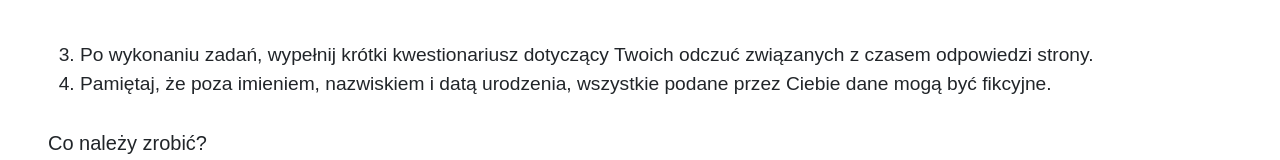
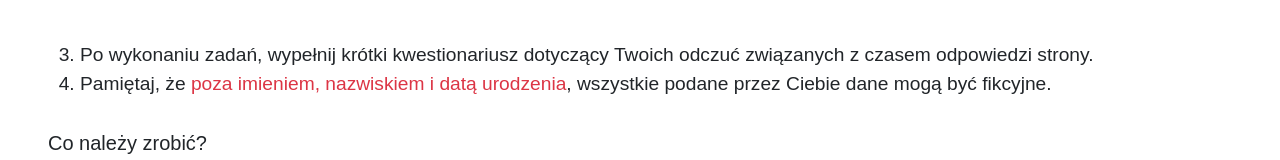
Before and after one commit to milo00/easy-shop, a React (Create React App) app in the folder frontend/: page /instrukcje in a window 1280 px wide. Shown: the part 537-697 px from the top of the page. Built offline with nearby package versions, Linux system fonts and the light colour scheme; no server answers; a web font is replaced by a local one.

Commit message:
Add instructions for real data

```diff
--- a/frontend/src/components/header/instructionsModal.tsx
+++ b/frontend/src/components/header/instructionsModal.tsx
@@ -67,8 +67,13 @@ const InstructionsModal = (props: IInstructionsModalProps) => {
                   Twoich odczuć związanych z czasem odpowiedzi strony.
                 </li>
                 <li>
-                  Pamiętaj, że poza imieniem, nazwiskiem i datą urodzenia,
-                  wszystkie podane przez Ciebie dane mogą być fikcyjne.
+                  <strong>
+                    Pamiętaj, że{" "}
+                    <span className="text-danger">
+                      poza imieniem, nazwiskiem i datą urodzenia
+                    </span>
+                    , wszystkie podane przez Ciebie dane mogą być fikcyjne.
+                  </strong>
                 </li>
               </ol>
             </span>
--- a/frontend/src/components/itemCard.tsx
+++ b/frontend/src/components/itemCard.tsx
@@ -35,20 +35,20 @@ export const ItemCard = (props: IItemCardProps) => {
                 : "bolder",
           }}
         >
+          {props.item.currentPrice !== props.item.regularPrice && (
+            <span className="text-decoration-line-through font-weight-bold">
+              {props.item.regularPrice} PLN
+            </span>
+          )}
           <span
             className={
-              props.item.currentPrice
-                ? "text-decoration-line-through font-weight-bold"
-                : "font-weight-medium"
+              props.item.currentPrice === props.item.regularPrice
+                ? "font-weight-medium"
+                : "mx-2 text-danger font-weight-bold"
             }
           >
-            {props.item.regularPrice} PLN
+            {props.item.currentPrice} PLN
           </span>
-          {props.item.currentPrice && (
-            <span className="mx-2 text-danger font-weight-bold">
-              {props.item.currentPrice} PLN
-            </span>
-          )}
         </CardSubtitle>
         <CardText className="text-muted">
           <span>{props.item.productType?.productType?.toLowerCase()}</span>
--- a/frontend/src/views/cart.tsx
+++ b/frontend/src/views/cart.tsx
@@ -16,7 +16,9 @@ import { DISCOUNT_PERCENT_TOKEN } from "../utils/localStorageTokens";
 const Cart = () => {
   const [promoCode, setPromoCode] = useState("");
   const [promoCodeText, setPromoCodeText] = useState("");
-  const [discount, setDiscount] = useState(0);
+  const [discount, setDiscount] = useState(
+    Number(sessionStorage.getItem(DISCOUNT_PERCENT_TOKEN)) ?? 0
+  );
   const [loadingDiscount, setLoadingDiscount] = useState(false);
 
   const dispatch = useDispatch();
--- a/frontend/src/views/instructions.tsx
+++ b/frontend/src/views/instructions.tsx
@@ -86,8 +86,13 @@ const Instructions = () => {
               Twoich odczuć związanych z czasem odpowiedzi strony.
             </li>
             <li>
-              Pamiętaj, że poza imieniem, nazwiskiem i datą urodzenia, wszystkie
-              podane przez Ciebie dane mogą być fikcyjne.
+              <strong>
+                Pamiętaj, że{" "}
+                <span className="text-danger">
+                  poza imieniem, nazwiskiem i datą urodzenia
+                </span>
+                , wszystkie podane przez Ciebie dane mogą być fikcyjne.
+              </strong>
             </li>
           </ol>
         </span>
--- a/frontend/src/views/login.tsx
+++ b/frontend/src/views/login.tsx
@@ -19,6 +19,7 @@ import Loader from "../components/loader/loader";
 import { sendBatch } from "../store/slices/userIrritationTimeSlice";
 import { faEyeSlash, faEye } from "@fortawesome/free-solid-svg-icons";
 import { FontAwesomeIcon } from "@fortawesome/react-fontawesome";
+import _ from "lodash";
 
 const Login = () => {
   const [showPassword, setShowPassword] = useState(false);
@@ -35,6 +36,14 @@ const Login = () => {
   const handleSubmit = (event: React.FormEvent<HTMLFormElement>) => {
     event.preventDefault();
     const data = new FormData(event.currentTarget);
+    if (
+      _.isEmpty(data.get("firstName")) ||
+      _.isEmpty(data.get("lastName")) ||
+      _.isEmpty(data.get("password"))
+    ) {
+      setErrorMessage("podaj wszystkie wymagane dane");
+      return;
+    }
     dispatch(
       login({
         user: {
--- a/frontend/src/views/register.tsx
+++ b/frontend/src/views/register.tsx
@@ -18,6 +18,7 @@ import { IRootState, AppDispatch } from "../store/store";
 import Loader from "../components/loader/loader";
 import { faEye, faEyeSlash } from "@fortawesome/free-solid-svg-icons";
 import { FontAwesomeIcon } from "@fortawesome/react-fontawesome";
+import _ from "lodash";
 
 const Register = () => {
   const [errorMessage, setErrorMessage] = useState(""); // eslint-disable-line
@@ -36,6 +37,15 @@ const Register = () => {
   const handleSubmit = async (event: React.FormEvent<HTMLFormElement>) => {
     event.preventDefault();
     const data = new FormData(event.currentTarget);
+    if (
+      _.isEmpty(data.get("firstName")) ||
+      _.isEmpty(data.get("lastName")) ||
+      _.isEmpty(data.get("yearOfBirth")) ||
+      _.isEmpty(data.get("password"))
+    ) {
+      setErrorMessage("podaj wszystkie wymagane dane");
+      return;
+    }
     // if (!validatePassword(data.get("password")?.toString())) {
     //   setErrorMessage(
     //     "password must have at least 6 characters, 1 uppercase letter and 1 number"
@@ -90,7 +100,12 @@ const Register = () => {
       ) : (
         <Row className="justify-content-center">
           <Col xs={12} md={8} xl={4}>
-            <h1 style={{ textAlign: "center" }}>zarejestruj się</h1>
+            <div style={{ textAlign: "center" }}>
+              <h1>zarejestruj się</h1>
+              <span className="fw-bolder">
+                pamiętaj, aby podać <strong>prawdziwe</strong> dane!
+              </span>
+            </div>
             <Loader loading={status === "loading"}>
               <Form noValidate onSubmit={handleSubmit}>
                 <FormGroup>
@@ -134,13 +149,13 @@ const Register = () => {
                       />
                     </InputGroupText>
                   </InputGroup>
+                  {errorMessage && (
+                    <span className="text-danger" style={{ fontSize: "small" }}>
+                      {errorMessage}
+                    </span>
+                  )}
                 </FormGroup>
-                {errorMessage && (
-                  <span className="text-danger" style={{ fontSize: "small" }}>
-                    {errorMessage}
-                  </span>
-                )}
-                <Button className="mb-3" type="submit" color="primary" block>
+                <Button className="my-3" type="submit" color="primary" block>
                   zarejestruj się
                 </Button>
                 <div style={{ textAlign: "right" }}>
```
